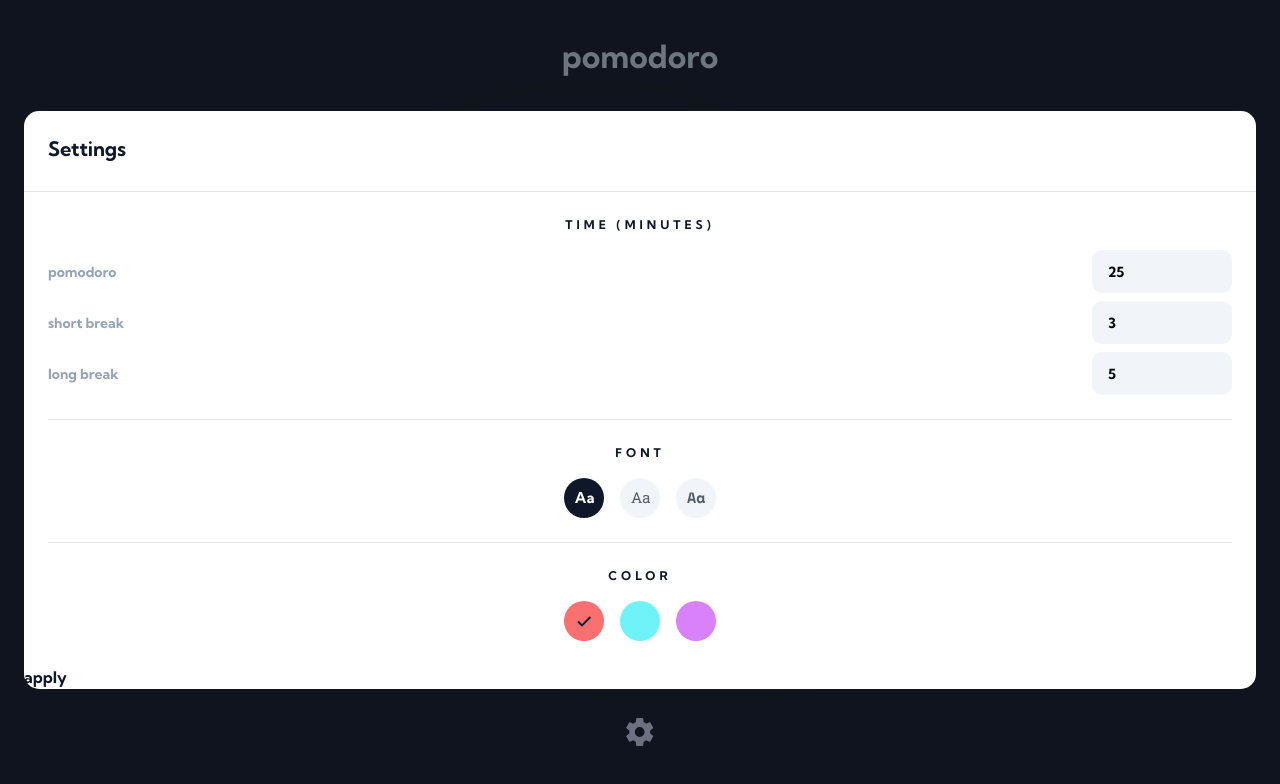
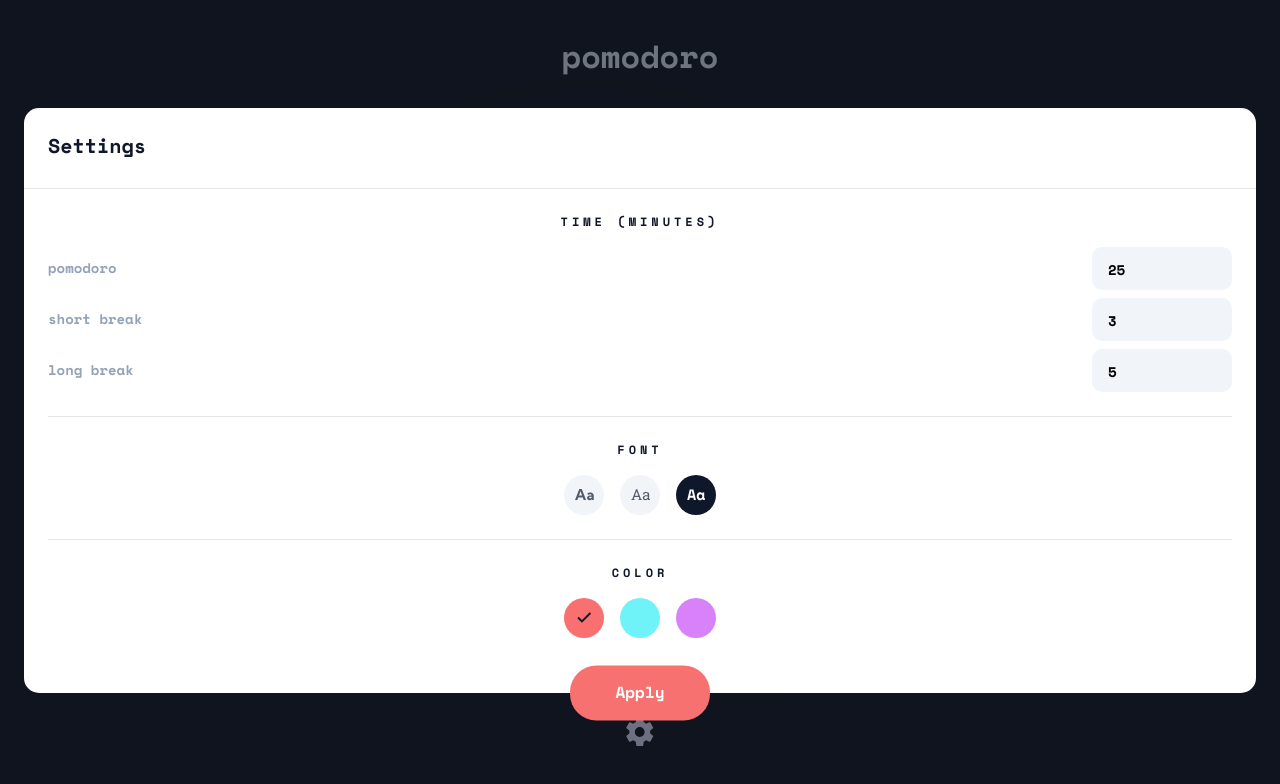
Before and after one commit to bohdancho/pomodoro-spa, a React (Vite) app: page / in a window 1280 px wide. Both pictures are taken after a click on the button 640 px from the left and 732 px from the top of the page. Shown: the top 784 px of the page. Built offline with nearby package versions, Linux system fonts and the light colour scheme.

Commit message:
implement settings apply button and overlay close

```diff
--- a/src/App.tsx
+++ b/src/App.tsx
@@ -5,7 +5,7 @@ import { useTimer } from './hooks'
 import { Color, CustomCSS, Font, Mode, Presets, Theme } from './models'
 import { MINUTE_IN_MS } from './utils'
 
-const defaultTheme: Theme = { color: Color.tomato, font: Font.kumbhSans }
+const defaultTheme: Theme = { color: Color.tomato, font: Font.spaceMono }
 const defaultPresets: Presets = {
   pomodoro: MINUTE_IN_MS * 25,
   'short-break': MINUTE_IN_MS * 3,
--- a/src/components/settings/settings.tsx
+++ b/src/components/settings/settings.tsx
@@ -1,4 +1,4 @@
-import { Dispatch, FunctionComponent, SetStateAction, useReducer, useState } from 'react'
+import { Dispatch, FunctionComponent, MouseEventHandler, SetStateAction, useReducer, useState } from 'react'
 import { PresetsSettings, ThemeSettings } from '.'
 import { ReactComponent as GearImg } from '../../assets/gear.svg'
 import { Presets, Theme } from '../../models'
@@ -20,25 +20,38 @@ export const Settings: FunctionComponent<SettingsProps> = ({ theme, setTheme, pr
     setPresets(updatedPresets)
   }
 
+  const overlayClickHandler: MouseEventHandler = (e) => {
+    if (e.target === e.currentTarget) {
+      toggleIsVisible()
+    }
+  }
+
   return (
     <>
       <button type='button' onClick={toggleIsVisible}>
         <GearImg></GearImg>
       </button>
-      {isVisible ? (
-        <div className='fixed inset-0 z-50 flex items-center px-[24px] backdrop-brightness-50'>
+      <div
+        onClick={overlayClickHandler}
+        className={`${
+          isVisible ? '' : 'opacity-0 pointer-events-none'
+        } fixed inset-0 z-50 flex items-center px-[24px] backdrop-brightness-50 transition-opacity duration-200`}
+      >
         <form className='w-full rounded-[15px] bg-white text-slate-900'>
           <h2 className='pt-[24px] pl-[24px] text-xl border-b pb-[28px] border-neutral-200'>Settings</h2>
           <div className='px-[24px]'>
             <PresetsSettings presets={updatedPresets} setPresets={setUpdatedPresets}></PresetsSettings>
             <ThemeSettings theme={updatedTheme} setTheme={setUpdatedTheme}></ThemeSettings>
           </div>
-            <button type='button' onClick={save}>
-              apply
+          <button
+            type='button'
+            className='mx-auto translate-y-1/2 block w-[140px] text-center pt-[14px] pb-[17px] text-white text-base bg-red-400 rounded-[26.50px]'
+            onClick={save}
+          >
+            Apply
           </button>
         </form>
       </div>
-      ) : null}
     </>
   )
 }
--- a/src/components/settings/themeSettings.tsx
+++ b/src/components/settings/themeSettings.tsx
@@ -45,7 +45,7 @@ export const ThemeSettings: FunctionComponent<ThemeSettingsProps> = ({ theme, se
           ))}
         </div>
       </div>
-      <div className='py-[24px]'>
+      <div className='pt-[24px]'>
         <h3 className='text-center uppercase text-[12px] tracking-[4px] mb-[16px]'>color</h3>
         <div className='flex justify-center gap-[16px]'>
           {Object.values(Color).map((color) => (
@@ -56,7 +56,7 @@ export const ThemeSettings: FunctionComponent<ThemeSettingsProps> = ({ theme, se
                 color === theme.color ? '' : 'cursor-pointer'
               } flex items-center justify-center w-[40px] h-[40px] rounded-full transition-[background-color,color] duration-300`}
             >
-              <span className={`${color === theme.color ? 'opacity-1' : 'opacity-0'} transition-opacity duration-200`}>
+              <span className={`${color !== theme.color ? 'opacity-0' : ''} transition-opacity duration-200`}>
                 <CheckmarkIcon></CheckmarkIcon>
               </span>
               <input
```
Lines whose indentation alone changed are shown as unchanged.
